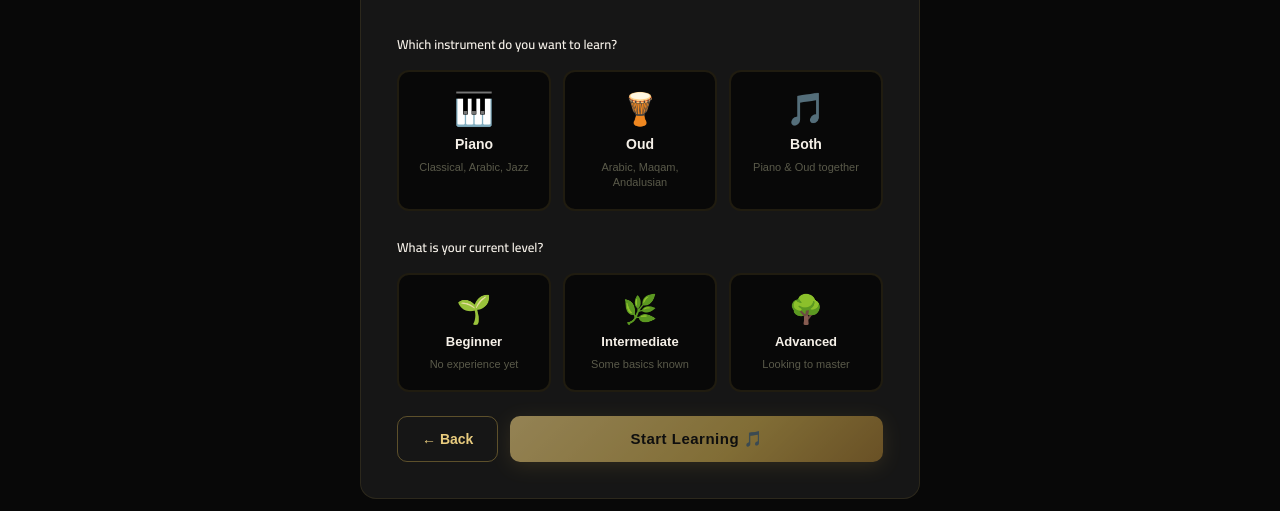
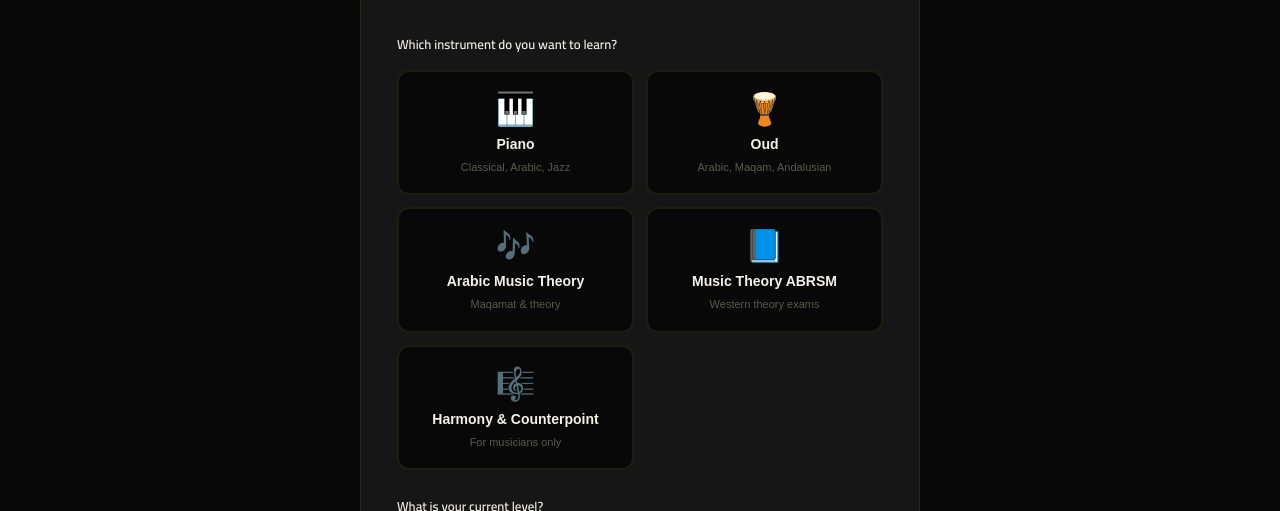
Before and after one commit to abirdakhlaoui/pianoud, a Next.js app: page /auth/signup in a window 1280 px wide. Both pictures are taken after typing "Sample", "name@example.com", "Sample123" into the empty fields and a click on the button "Continue →". Shown: the part 289-800 px from the top of the page. Built offline with nearby package versions, Linux system fonts and the light colour scheme; no server answers.

Commit message:
Update signup with 5 courses, remove Both, fix register validation

```diff
--- a/src/app/api/auth/register/route.ts
+++ b/src/app/api/auth/register/route.ts
@@ -8,7 +8,7 @@ const schema = z.object({
   name:       z.string().min(2).max(50),
   email:      z.string().email(),
   password:   z.string().min(8).max(100),
-  instrument: z.enum(["PIANO","OUD","BOTH"]).optional(),
+  instrument: z.enum(["PIANO","OUD","MAQAMAT","ABRSM","HARMONY"]).optional(),
   level:      z.enum(["BEGINNER","INTERMEDIATE","ADVANCED"]).optional(),
 })
 
@@ -58,7 +58,7 @@ export async function POST(req: Request) {
       success: true,
       instrument,
       level,
-      redirect: instrument === "OUD" ? "/courses?instrument=oud" : "/courses?instrument=piano"
+      redirect: "/dashboard"
     }, { status:201 })
 
   } catch(err) {
--- a/src/app/auth/signup/page.tsx
+++ b/src/app/auth/signup/page.tsx
@@ -10,7 +10,7 @@ export default function SignUpPage() {
   const [name, setName]             = useState("")
   const [email, setEmail]           = useState("")
   const [password, setPassword]     = useState("")
-  const [instrument, setInstrument] = useState<"PIANO"|"OUD"|"BOTH"|"">("")
+  const [instrument, setInstrument] = useState<string>("")
   const [level, setLevel]           = useState<"BEGINNER"|"INTERMEDIATE"|"ADVANCED"|"">("")
   const [error, setError]           = useState("")
   const [loading, setLoading]       = useState(false)
@@ -48,7 +48,7 @@ export default function SignUpPage() {
       setError(data.error || "Something went wrong.")
       setStep(1)
     } else {
-      const redirect = data.instrument === "OUD" ? "/courses?instrument=oud" : "/courses?instrument=piano"
+      const redirect = "/dashboard"
       router.push(`/auth/signin?registered=true&redirect=${redirect}`)
     }
   }
@@ -151,11 +151,13 @@ export default function SignUpPage() {
                   <label style={{ fontSize:13, fontWeight:600, color:"var(--cream)", display:"block", marginBottom:14 }}>
                     Which instrument do you want to learn?
                   </label>
-                  <div style={{ display:"grid", gridTemplateColumns:"1fr 1fr 1fr", gap:12 }}>
+                  <div style={{ display:"grid", gridTemplateColumns:"1fr 1fr", gap:12 }}>
                     {[
-                      { key:"PIANO", icon:"🎹", label:"Piano",      desc:"Classical, Arabic, Jazz" },
-                      { key:"OUD",   icon:"🪘", label:"Oud",        desc:"Arabic, Maqam, Andalusian" },
-                      { key:"BOTH",  icon:"🎵", label:"Both",       desc:"Piano & Oud together" },
+                      { key:"PIANO",   icon:"🎹", label:"Piano",                    desc:"Classical, Arabic, Jazz" },
+                      { key:"OUD",     icon:"🪘", label:"Oud",                      desc:"Arabic, Maqam, Andalusian" },
+                      { key:"MAQAMAT", icon:"🎶", label:"Arabic Music Theory",      desc:"Maqamat & theory" },
+                      { key:"ABRSM",   icon:"📘", label:"Music Theory ABRSM",       desc:"Western theory exams" },
+                      { key:"HARMONY", icon:"🎼", label:"Harmony & Counterpoint",   desc:"For musicians only" },
                     ].map((opt: any) => (
                       <button key={opt.key} type="button" onClick={() => setInstrument(opt.key as any)} style={{
                         padding:"18px 12px", borderRadius:12, cursor:"pointer",
@@ -182,7 +184,7 @@ export default function SignUpPage() {
                   <label style={{ fontSize:13, fontWeight:600, color:"var(--cream)", display:"block", marginBottom:14 }}>
                     What is your current level?
                   </label>
-                  <div style={{ display:"grid", gridTemplateColumns:"1fr 1fr 1fr", gap:12 }}>
+                  <div style={{ display:"grid", gridTemplateColumns:"1fr 1fr", gap:12 }}>
                     {[
                       { key:"BEGINNER",     icon:"🌱", label:"Beginner",     desc:"No experience yet" },
                       { key:"INTERMEDIATE", icon:"🌿", label:"Intermediate", desc:"Some basics known" },
```
